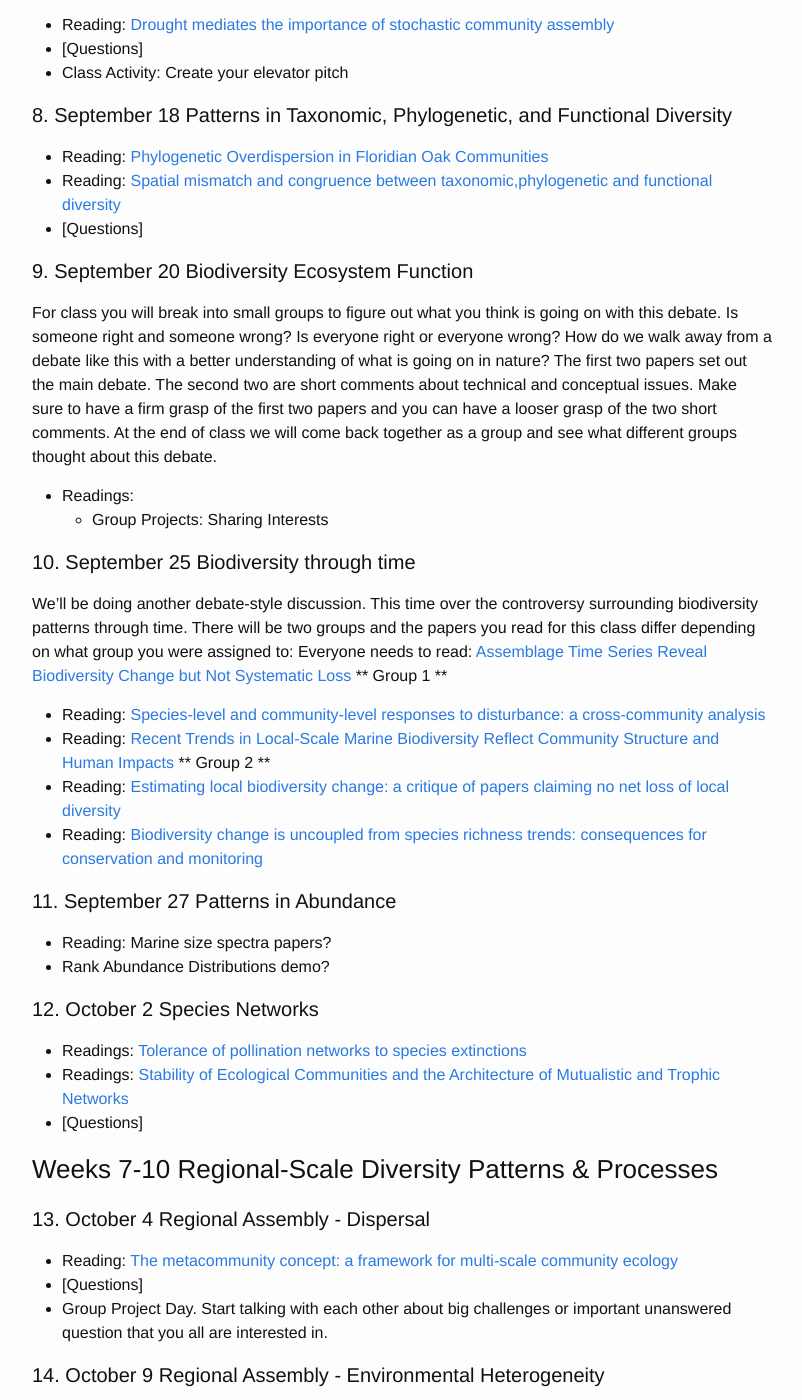
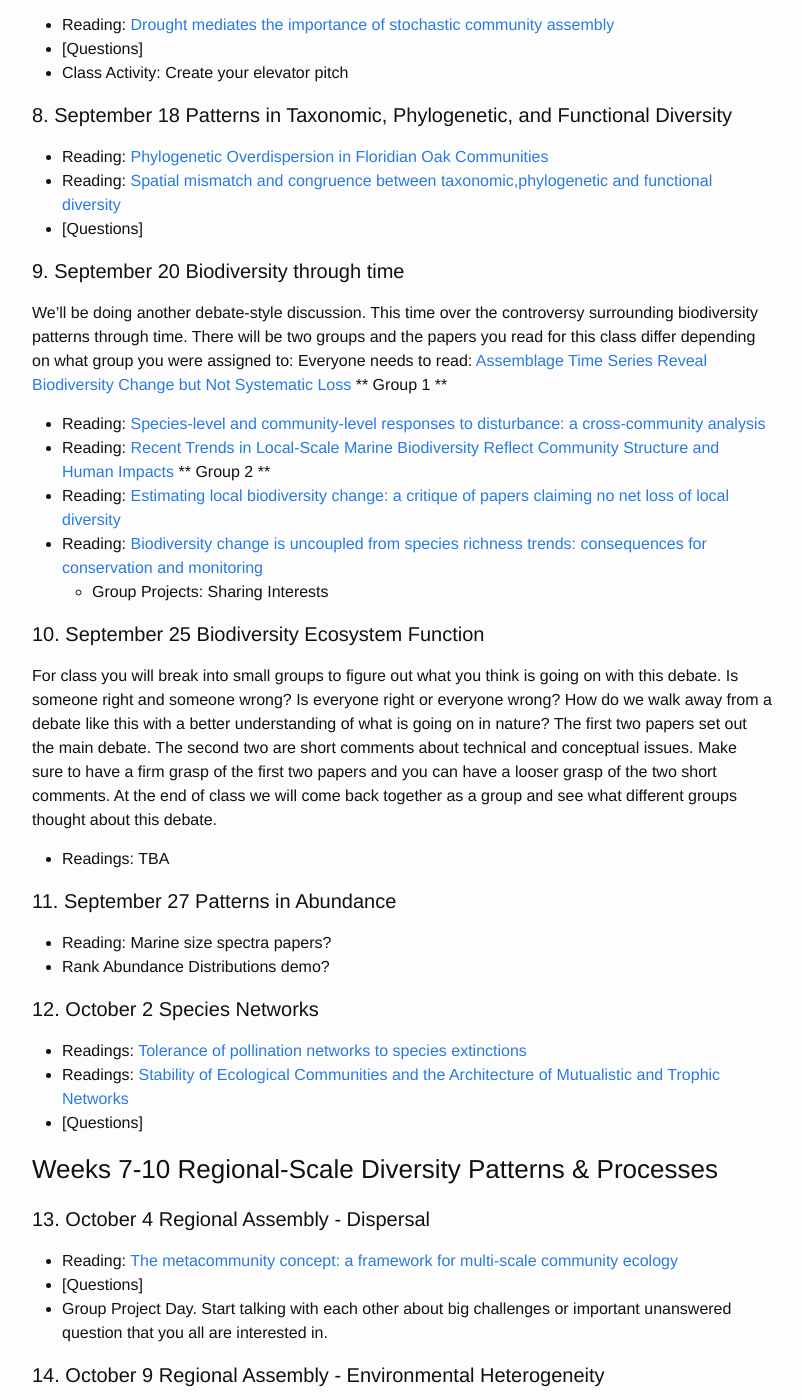
Before and after one commit to skmorgane/biodiversity-course, a Jekyll site: the page built from schedule.md, in a window 1280 px wide and 1400 px high, scrolled down 1341 px. Shown: the whole window, without its empty margins (238-1040 px from the left). Built offline with Jekyll 4.4.1, drawn with Linux system fonts in a browser that asks for light colours; some of the changed lines change nothing that is shown.

Commit message:
Rearrange topics

```diff
--- a/schedule.md
+++ b/schedule.md
@@ -52,12 +52,7 @@ IMPORTANT: if Date is followed by 2 asterisks then readings are not yet finalize
 * Reading: [Spatial mismatch and congruence between taxonomic,phylogenetic and functional diversity](https://doi.org/10.1111/j.1461-0248.2010.01493.x)
 * [Questions]
 
-#### 9. September 20 Biodiversity Ecosystem Function
-For class you will break into small groups to figure out what you think is going on with this debate. Is someone right and someone wrong? Is everyone right or everyone wrong? How do we walk away from a debate like this with a better understanding of what is going on in nature? The first two papers set out the main debate. The second two are short comments about technical and conceptual issues. Make sure to have a firm grasp of the first two papers and you can have a looser grasp of the two short comments. At the end of class we will come back together as a group and see what different groups thought about this debate.
-* Readings:
-  * Group Projects: Sharing Interests
-
-#### 10. September 25 Biodiversity through time
+#### 9. September 20 Biodiversity through time
 We'll be doing another debate-style discussion. This time over the controversy surrounding biodiversity patterns through time.
 There will be two groups and the papers you read for this class differ depending  on what group you were assigned to:
 Everyone needs to read: [Assemblage Time Series Reveal Biodiversity Change but Not Systematic Loss](https://doi.org/10.1126/science.1248484)
@@ -67,6 +62,11 @@ Everyone needs to read: [Assemblage Time Series Reveal Biodiversity Change but N
 ** Group 2 **
 * Reading: [Estimating local biodiversity change: a critique of papers claiming no net loss of local diversity](https://doi.org/10.1890/15-1759.1)
 * Reading: [Biodiversity change is uncoupled from species richness trends: consequences for conservation and monitoring](https://doi.org/10.1111/1365-2664.12959)
+  * Group Projects: Sharing Interests
+
+#### 10. September 25 Biodiversity Ecosystem Function
+For class you will break into small groups to figure out what you think is going on with this debate. Is someone right and someone wrong? Is everyone right or everyone wrong? How do we walk away from a debate like this with a better understanding of what is going on in nature? The first two papers set out the main debate. The second two are short comments about technical and conceptual issues. Make sure to have a firm grasp of the first two papers and you can have a looser grasp of the two short comments. At the end of class we will come back together as a group and see what different groups thought about this debate.
+* Readings: TBA
 
 #### 11. September 27 Patterns in Abundance
 * Reading: Marine size spectra papers?
```
